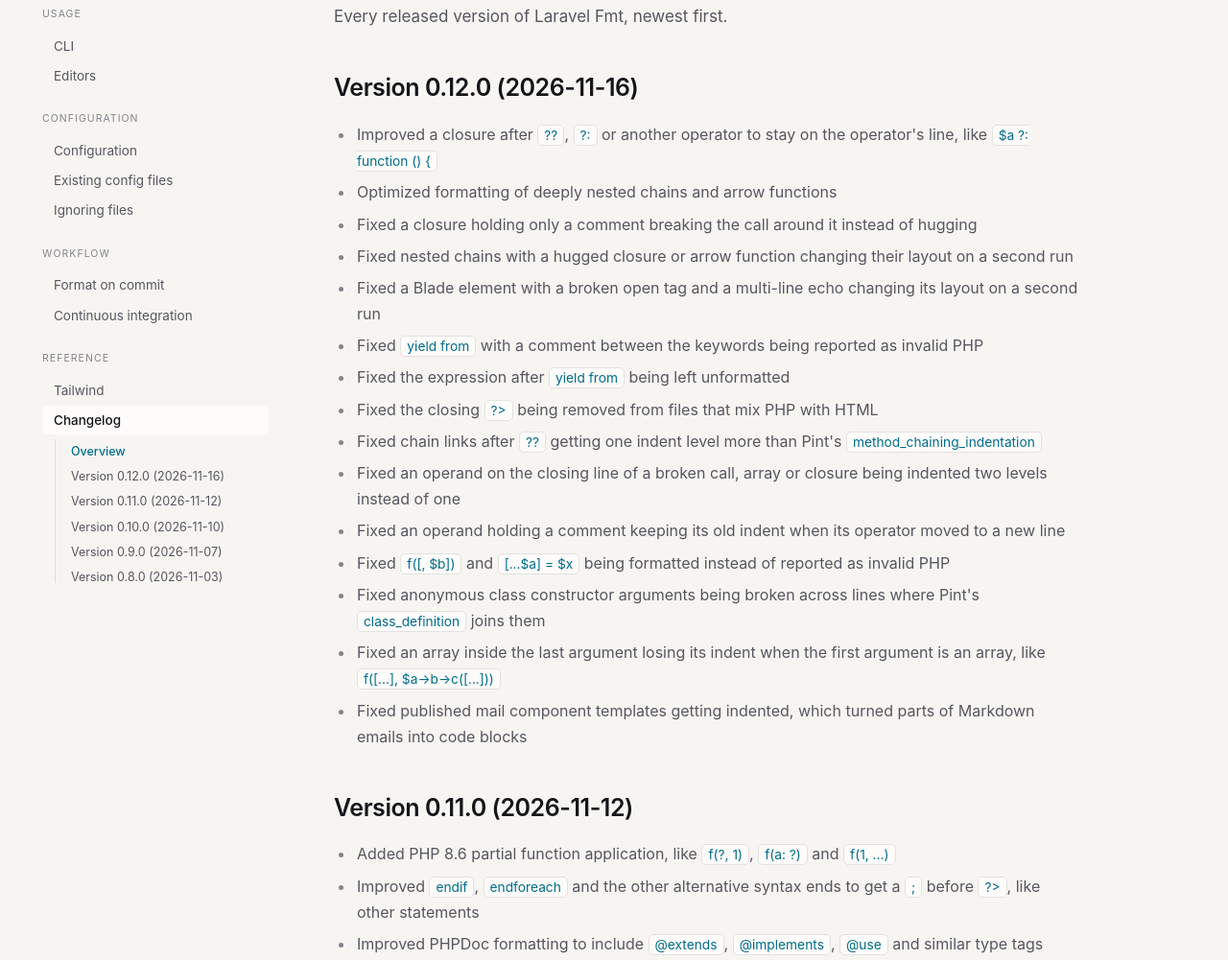
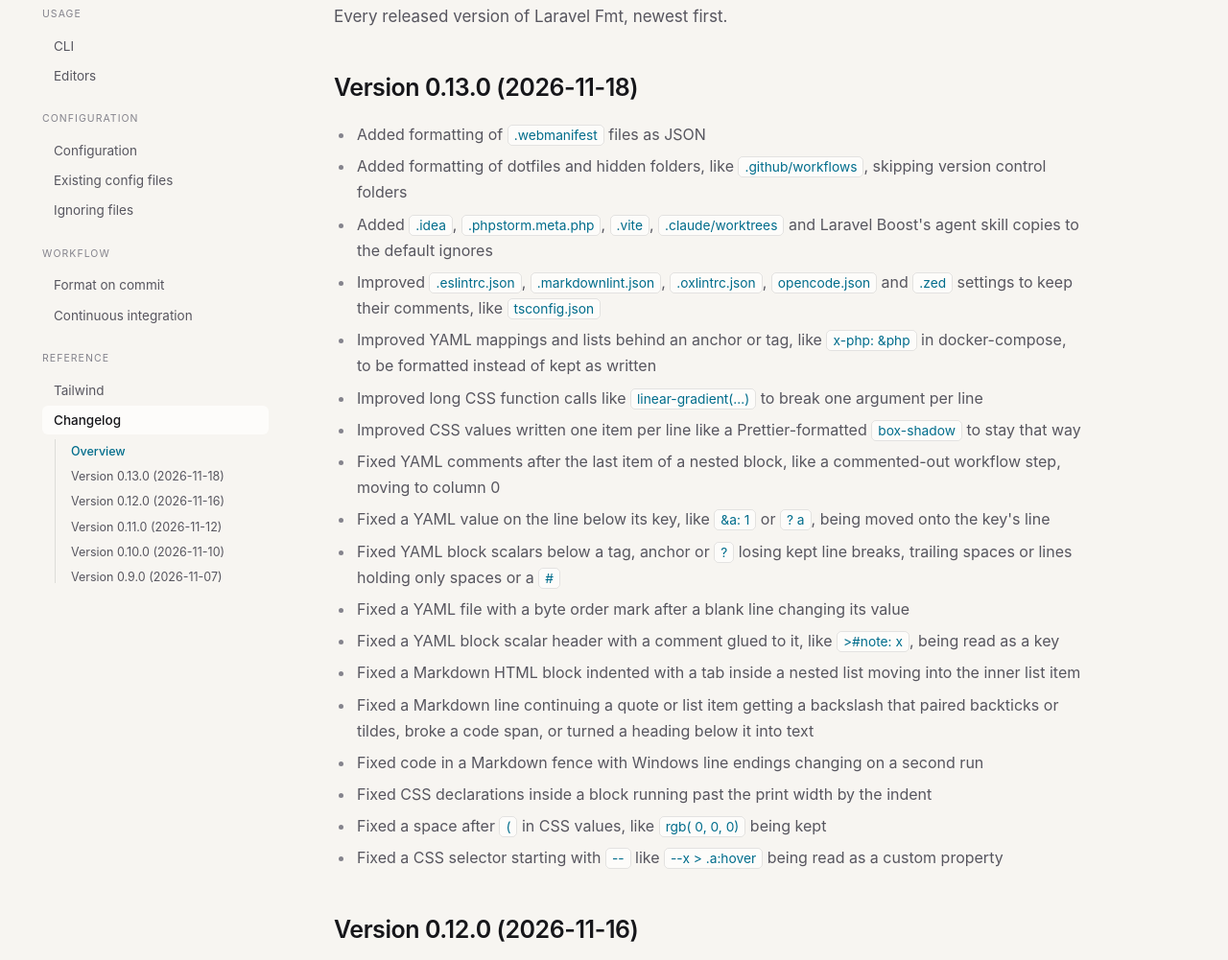
Before and after one commit to JacobJoergensen/laravel-fmt.com, an Astro site: page /docs/changelog in a window 1280 px wide. Shown: the part 235-1236 px from the top of the page at 96% size. Built offline with nearby package versions, Linux system fonts and the light colour scheme; Astro itself is replaced by a stand-in of ours.

Commit message:
Update 0.13.0

````diff
--- a/src/content/docs/changelog.mdx
+++ b/src/content/docs/changelog.mdx
@@ -4,6 +4,27 @@ description: Every released version of Laravel Fmt, newest first.
 group: Reference
 order: 100
 ---
+
+## Version 0.13.0 (2026-11-18)
+
+- Added formatting of `.webmanifest` files as JSON
+- Added formatting of dotfiles and hidden folders, like `.github/workflows`, skipping version control folders
+- Added `.idea`, `.phpstorm.meta.php`, `.vite`, `.claude/worktrees` and Laravel Boost's agent skill copies to the default ignores
+- Improved `.eslintrc.json`, `.markdownlint.json`, `.oxlintrc.json`, `opencode.json` and `.zed` settings to keep their comments, like `tsconfig.json`
+- Improved YAML mappings and lists behind an anchor or tag, like `x-php: &php` in docker-compose, to be formatted instead of kept as written
+- Improved long CSS function calls like `linear-gradient(...)` to break one argument per line
+- Improved CSS values written one item per line like a Prettier-formatted `box-shadow` to stay that way
+- Fixed YAML comments after the last item of a nested block, like a commented-out workflow step, moving to column 0
+- Fixed a YAML value on the line below its key, like `&a: 1` or `? a`, being moved onto the key's line
+- Fixed YAML block scalars below a tag, anchor or `?` losing kept line breaks, trailing spaces or lines holding only spaces or a `#`
+- Fixed a YAML file with a byte order mark after a blank line changing its value
+- Fixed a YAML block scalar header with a comment glued to it, like `>#note: x`, being read as a key
+- Fixed a Markdown HTML block indented with a tab inside a nested list moving into the inner list item
+- Fixed a Markdown line continuing a quote or list item getting a backslash that paired backticks or tildes, broke a code span, or turned a heading below it into text
+- Fixed code in a Markdown fence with Windows line endings changing on a second run
+- Fixed CSS declarations inside a block running past the print width by the indent
+- Fixed a space after `(` in CSS values, like `rgb( 0, 0, 0)` being kept
+- Fixed a CSS selector starting with `--` like `--x > .a:hover` being read as a custom property
 
 ## Version 0.12.0 (2026-11-16)
 
--- a/src/content/docs/ignoring-files.mdx
+++ b/src/content/docs/ignoring-files.mdx
@@ -37,13 +37,27 @@ as `"!package-lock.json"`.
   "package-lock.json",
   "pnpm-lock.yaml",
   "yarn.lock",
-  "_ide_helper*.php"
+  "_ide_helper*.php",
+  ".phpstorm.meta.php",
+  ".idea/",
+  ".claude/worktrees/",
+  ".agents/skills/",
+  ".claude/skills/",
+  ".cursor/skills/",
+  ".factory/skills/",
+  ".github/skills/",
+  ".grok/skills/",
+  ".junie/skills/",
+  ".kiro/skills/",
+  ".pi/skills/",
+  ".vite/"
 ]
 ```
 
 ## Hidden files
 
-Files and folders starting with a dot are skipped unless you name them.
+Files and folders starting with a dot, like `.github/workflows`, are formatted like any other.
+`.git`, `.hg`, `.jj`, `.sl`, and `.svn` are always skipped.
 
 ## Named files
 
--- a/src/content/docs/what-it-formats.mdx
+++ b/src/content/docs/what-it-formats.mdx
@@ -5,17 +5,17 @@ group: Introduction
 order: 2
 ---
 
-| Language   | Files             |
-| ---------- | ----------------- |
-| PHP        | `.php`            |
-| Blade      | `.blade.php`      |
-| Livewire 4 | `⚡*.blade.php`   |
-| HTML       | `.html`           |
-| CSS        | `.css`            |
-| Markdown   | `.md`             |
-| JSON       | `.json`, `.jsonc` |
-| YAML       | `.yml`, `.yaml`   |
-| XML        | `.xml`            |
+| Language   | Files                             |
+| ---------- | --------------------------------- |
+| PHP        | `.php`                            |
+| Blade      | `.blade.php`                      |
+| Livewire 4 | `⚡*.blade.php`                   |
+| HTML       | `.html`                           |
+| CSS        | `.css`                            |
+| Markdown   | `.md`                             |
+| JSON       | `.json`, `.jsonc`, `.webmanifest` |
+| YAML       | `.yml`, `.yaml`                   |
+| XML        | `.xml`                            |
 
 Other files are skipped. [Tailwind classes](/docs/tailwind) are sorted.
 
@@ -42,9 +42,10 @@ A `<script>` with type `application/ld+json`, `application/json`, `importmap`, o
 
 ## JSONC
 
-`tsconfig.json`, `jsconfig.json`, `devcontainer.json`, `.devcontainer.json`, and `.vscode/*.json`
-format like `.jsonc`, as do variants like `tsconfig.app.json`. Comments are kept, and so is a
-trailing comma in a multi-line list.
+`tsconfig.json`, `jsconfig.json`, `devcontainer.json`, `.devcontainer.json`, `.eslintrc.json`,
+`.markdownlint.json`, `.oxlintrc.json`, `opencode.json`, `.vscode/*.json`, and `.zed/*.json` format
+like `.jsonc`, as do variants like `tsconfig.app.json`. Comments are kept, and so is a trailing
+comma in a multi-line list.
 
 ## Markdown code blocks
 
````
Also changed, not shown: src/content/docs/cli.mdx (+1 -1 lines).
